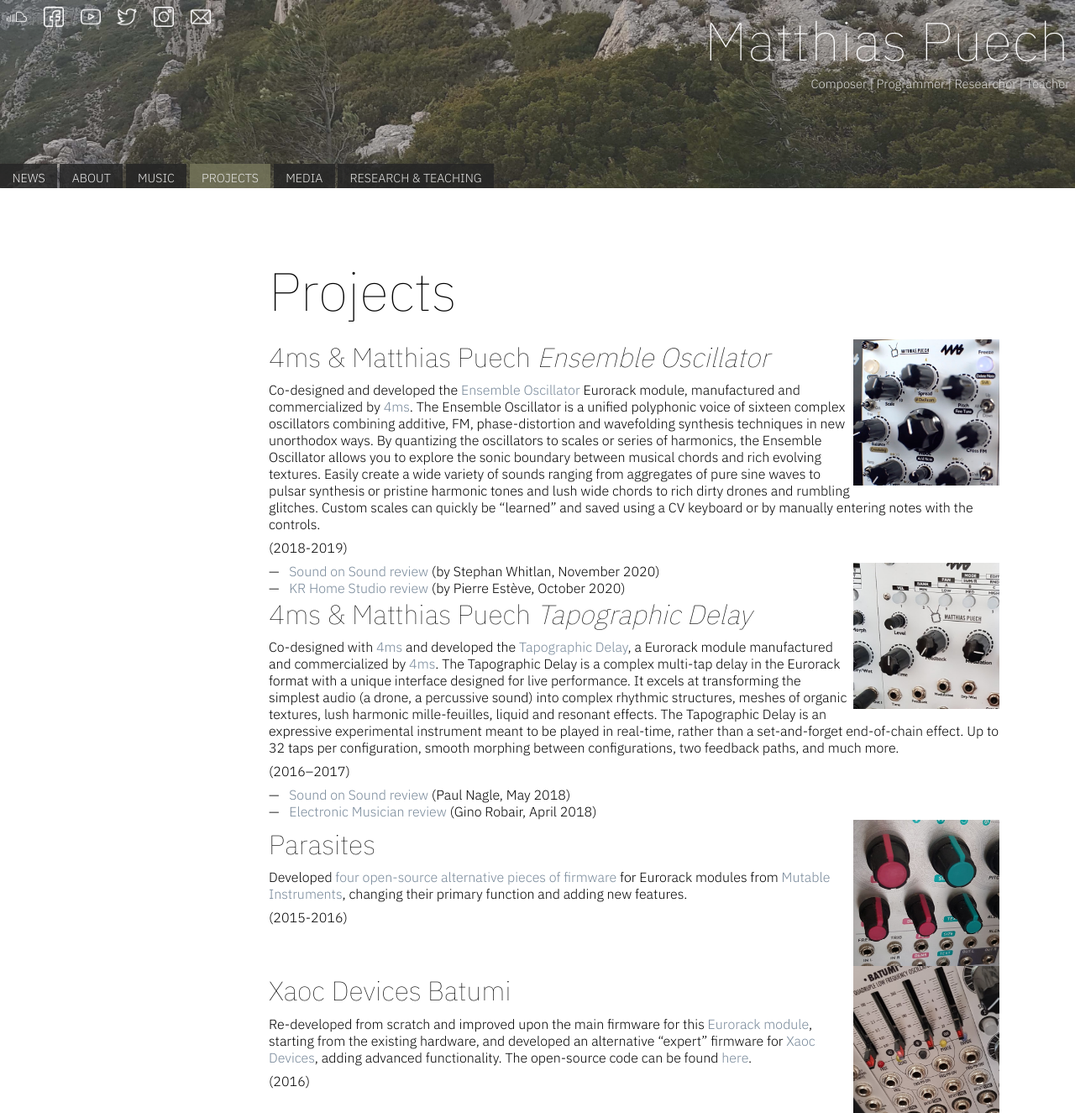
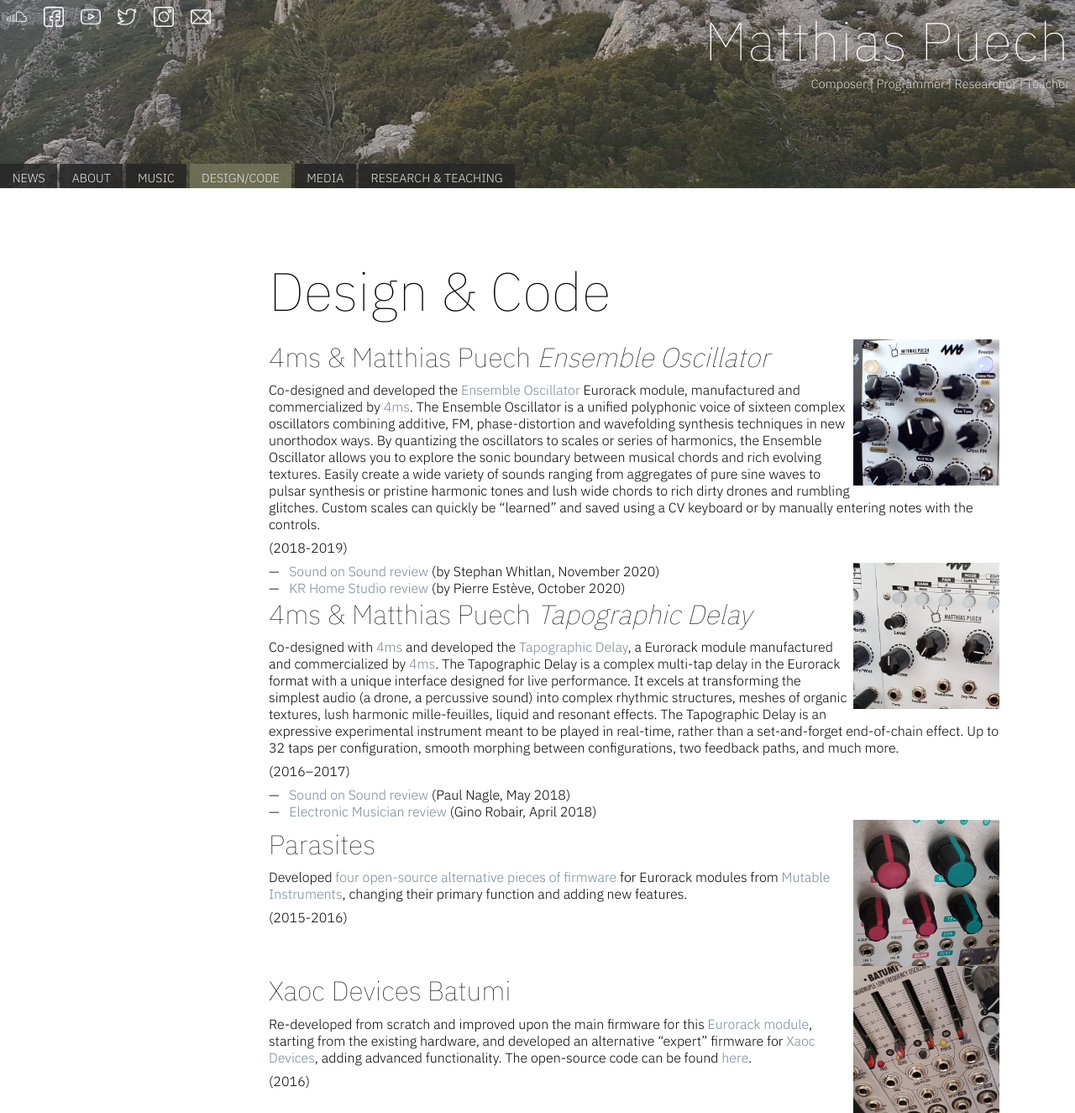
Before and after one commit to mqtthiqs/mqtthiqs.github.io, a Jekyll site: the page built from design.md, in a window 1280 px wide. Shown: the whole page at 84% size. Built offline with Jekyll 4.4.1, drawn with Linux system fonts in a browser that asks for light colours; our own code applies the rules of GitHub Pages for plain Markdown files.

Commit message:
Projects -> Design/Code

```diff
--- a/_layouts/default.html
+++ b/_layouts/default.html
@@ -39,8 +39,8 @@
             <a href="/about.html">About</a></li>
           <li {% if page.url == "/music.html" %}class="selected"{% endif %}>
             <a href="/music.html">Music</a></li>
-          <li {% if page.url == "/projects.html" %}class="selected"{% endif %}>
-            <a href="/projects.html">Projects</a></li>
+          <li {% if page.url == "/design.html" %}class="selected"{% endif %}>
+            <a href="/design.html">Design/Code</a></li>
           <li {% if page.url == "/media.html" %}class="selected"{% endif %}>
             <a href="/media.html">Media</a></li>
           <li {% if page.url == "/research.html" %}class="selected"{% endif %}>
--- a/projects.md
+++ b/design.md
@@ -2,7 +2,7 @@
 layout: default
 ---
 
-## Projects
+## Design & Code
 
 
 <a href="https://4mscompany.com/p.php?p=984">
```
